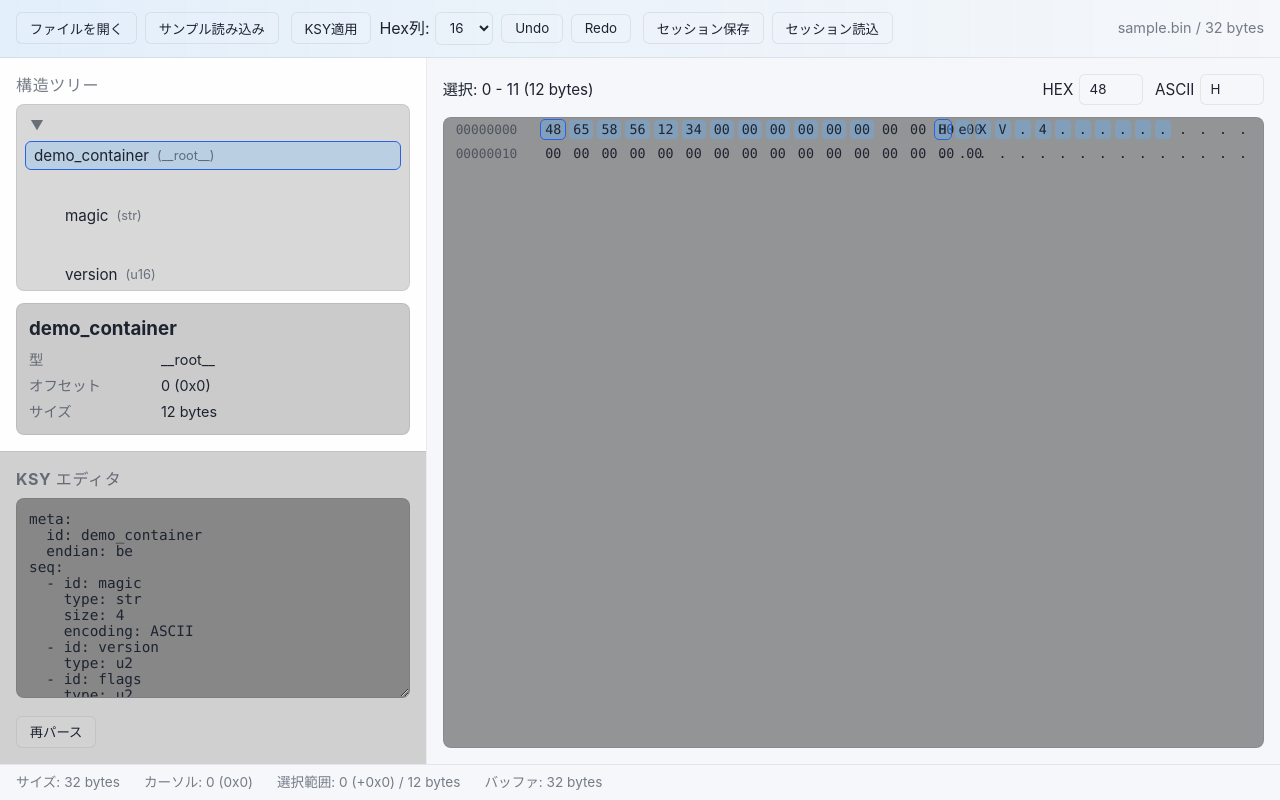
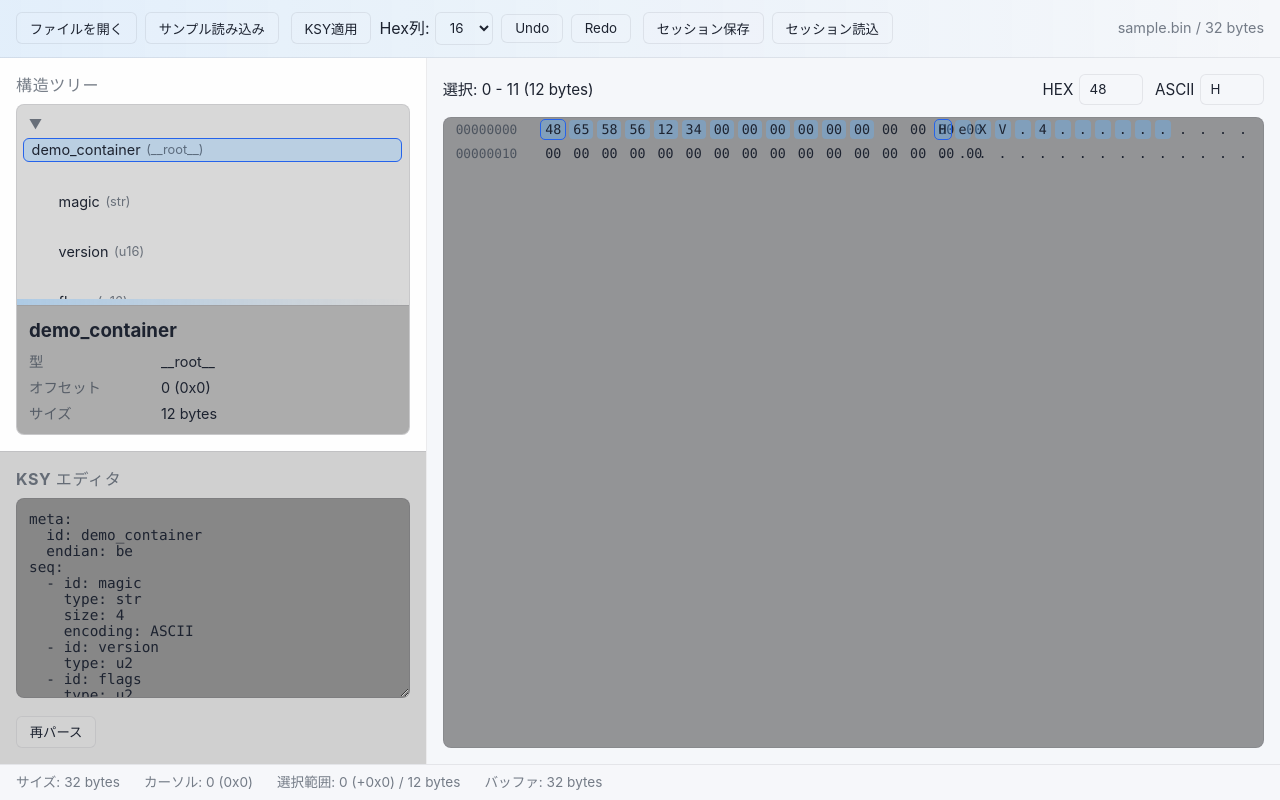
Before and after one commit to pun2beam/HexViewer, a React (Vite) app in the folder app/: page / in a window 1280 px wide. Both pictures are taken after a click on the button "サンプル読み込み". Built offline with nearby package versions, Linux system fonts and the light colour scheme.

Commit message:
Adjust tree panel spacing and add resizable split

```diff
--- a/app/src/App.css
+++ b/app/src/App.css
@@ -82,13 +82,25 @@
   color: var(--muted);
 }
 
-.tree-panel__tree {
+
+.tree-panel__content {
   flex: 1;
-  overflow: auto;
+  display: grid;
+  grid-template-rows: 1fr;
+  overflow: hidden;
   border: 1px solid var(--panel-border);
   border-radius: 8px;
-  padding: 0.5rem;
   background: rgba(0, 0, 0, 0.15);
+}
+
+.tree-panel__content--dragging {
+  user-select: none;
+  cursor: row-resize;
+}
+
+.tree-panel__tree {
+  overflow: auto;
+  padding: 0.4rem;
 }
 
 .tree-panel__empty {
@@ -99,8 +111,8 @@
 .tree-node {
   display: flex;
   flex-direction: column;
-  gap: 0.25rem;
-  margin-bottom: 0.25rem;
+  gap: 0.15rem;
+  margin-bottom: 0.1rem;
 }
 
 .tree-node__toggle {
@@ -115,13 +127,14 @@
 .tree-node__label {
   display: inline-flex;
   align-items: center;
-  gap: 0.5rem;
+  gap: 0.35rem;
   text-align: left;
   border: none;
   background: none;
-  padding: 0.25rem 0.5rem;
+  padding: 0.15rem 0.45rem;
   border-radius: 6px;
-  font-size: 0.95rem;
+  font-size: 0.9rem;
+  line-height: 1.2;
 }
 
 .tree-node__label:hover {
@@ -139,15 +152,20 @@
 }
 
 .tree-node__children {
-  margin-left: 1.25rem;
+  margin-left: 1rem;
+}
+
+.tree-panel__divider {
+  background: linear-gradient(90deg, rgba(95, 179, 255, 0.35), rgba(95, 179, 255, 0));
+  cursor: row-resize;
+  height: 6px;
 }
 
 .tree-panel__details {
-  margin-top: 0.75rem;
-  border: 1px solid var(--panel-border);
-  border-radius: 8px;
+  overflow: auto;
   padding: 0.75rem;
   background: rgba(0, 0, 0, 0.2);
+  border-top: 1px solid var(--panel-border);
 }
 
 .node-details h3 {
--- a/app/src/components/TreePanel.tsx
+++ b/app/src/components/TreePanel.tsx
@@ -1,4 +1,4 @@
-import { useMemo, useState } from "react";
+import { useEffect, useMemo, useRef, useState } from "react";
 import type { AstNode } from "../types";
 import { useSessionStore } from "../state/sessionStore";
 import { useShallow } from "zustand/react/shallow";
@@ -88,6 +88,9 @@ export function TreePanel() {
       selectedNodeId: state.selectedNodeId,
     })),
   );
+  const [treeRatio, setTreeRatio] = useState(0.6);
+  const [isDragging, setIsDragging] = useState(false);
+  const splitContainerRef = useRef<HTMLDivElement | null>(null);
 
   const selectedNode = useMemo(() => {
     if (!parseResult?.root) return null;
@@ -100,9 +103,41 @@ export function TreePanel() {
     return null;
   }, [parseResult, selectedNodeId]);
 
+  useEffect(() => {
+    if (!isDragging) return;
+
+    function handleMouseMove(event: MouseEvent) {
+      if (!splitContainerRef.current) return;
+      const rect = splitContainerRef.current.getBoundingClientRect();
+      const relativeY = event.clientY - rect.top;
+      const ratio = relativeY / rect.height;
+      const clampedRatio = Math.min(Math.max(ratio, 0.2), 0.8);
+      setTreeRatio(clampedRatio);
+    }
+
+    function handleMouseUp() {
+      setIsDragging(false);
+    }
+
+    window.addEventListener("mousemove", handleMouseMove);
+    window.addEventListener("mouseup", handleMouseUp);
+
+    return () => {
+      window.removeEventListener("mousemove", handleMouseMove);
+      window.removeEventListener("mouseup", handleMouseUp);
+    };
+  }, [isDragging]);
+
+  const gridTemplateRows = selectedNode ? `${treeRatio}fr 6px ${1 - treeRatio}fr` : "1fr";
+
   return (
     <section className="tree-panel">
       <h2>構造ツリー</h2>
+      <div
+        ref={splitContainerRef}
+        className={`tree-panel__content${isDragging ? " tree-panel__content--dragging" : ""}`}
+        style={{ gridTemplateRows }}
+      >
         <div className="tree-panel__tree">
           {parseResult?.root ? (
             <NodeItem node={parseResult.root} depth={0} />
@@ -111,10 +146,20 @@ export function TreePanel() {
           )}
         </div>
         {selectedNode && (
+          <>
+            <div
+              className="tree-panel__divider"
+              onMouseDown={(event) => {
+                event.preventDefault();
+                setIsDragging(true);
+              }}
+            />
             <div className="tree-panel__details">
               <NodeDetails node={selectedNode} />
             </div>
+          </>
         )}
+      </div>
     </section>
   );
 }
```
Lines whose indentation alone changed are shown as unchanged.
